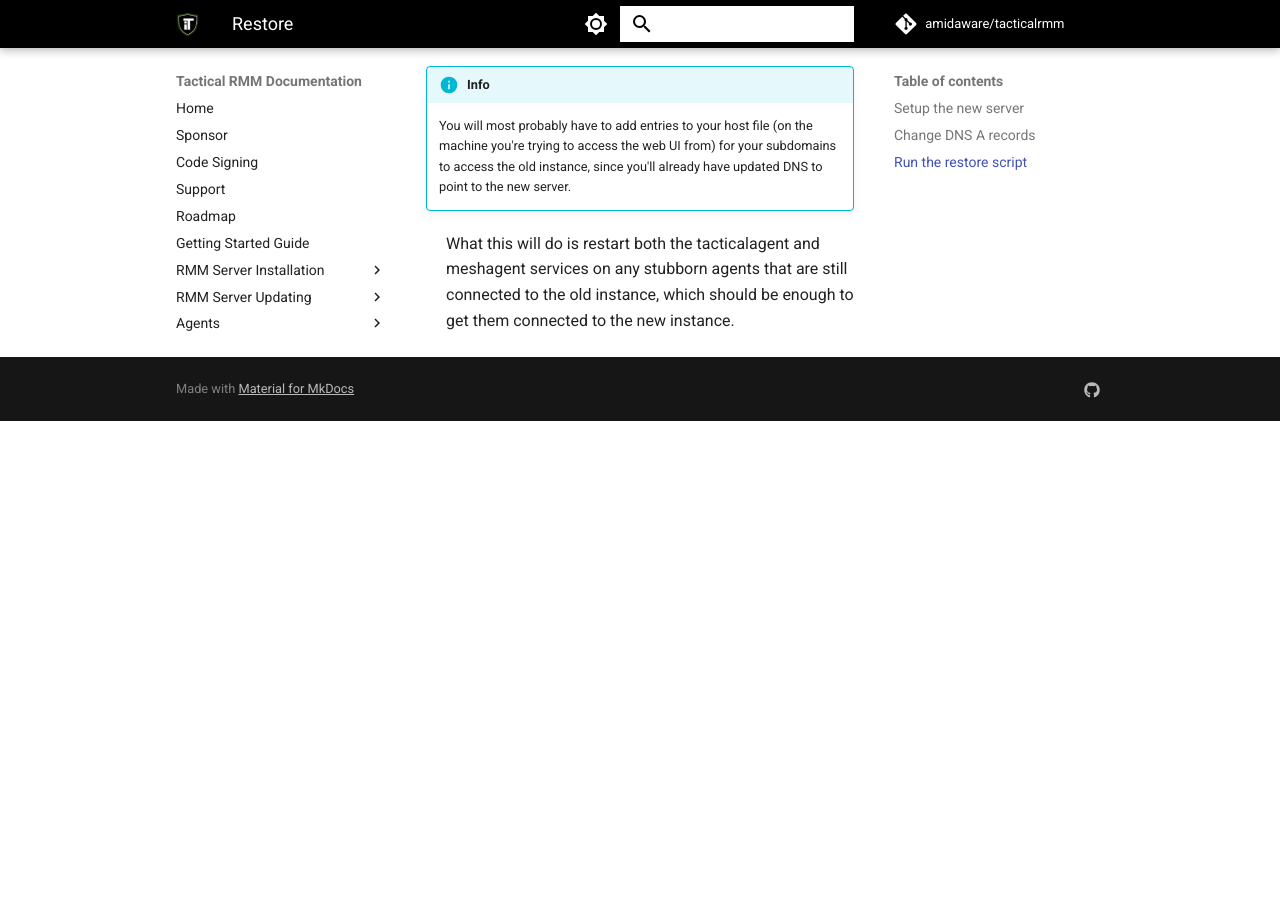
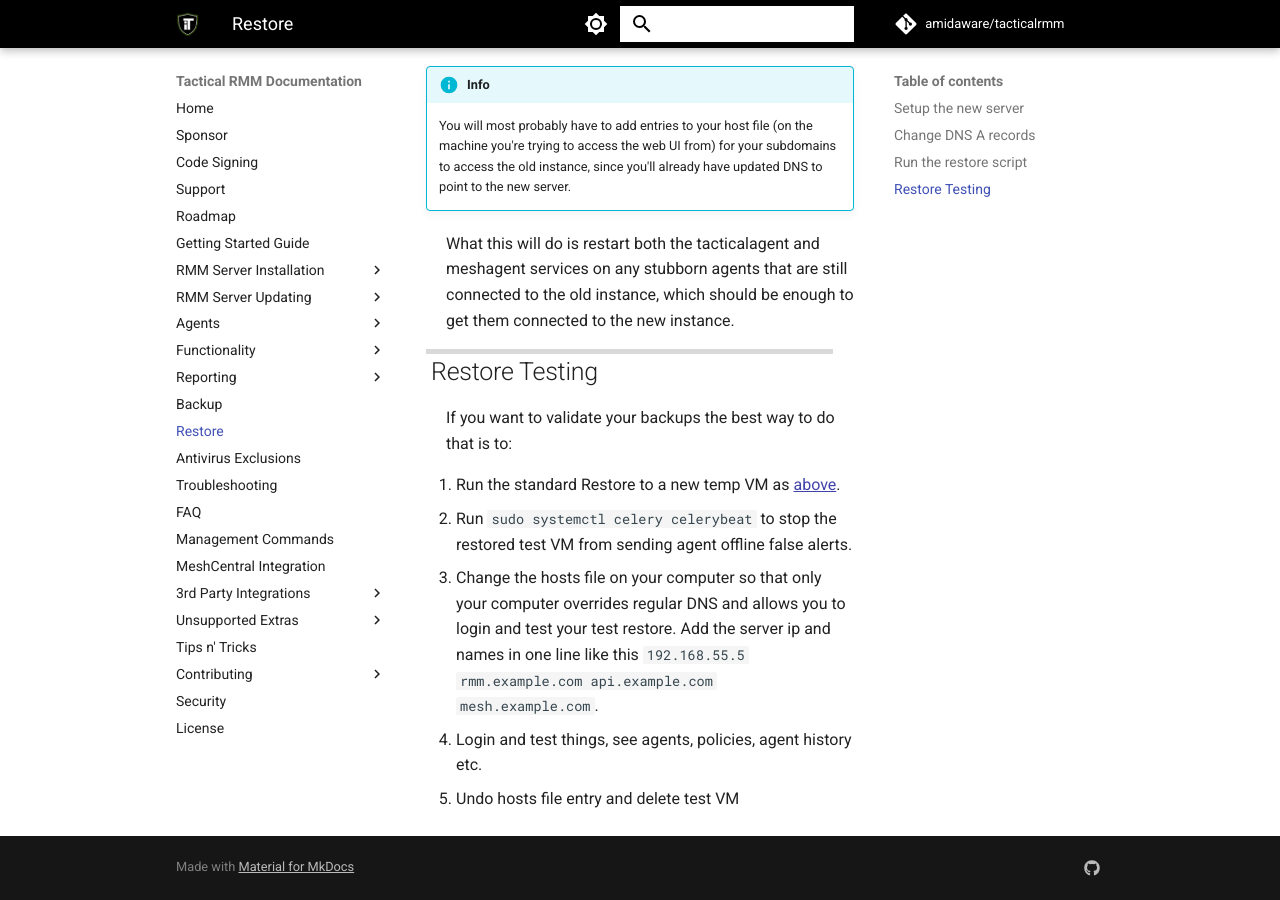
Before and after one commit to amidaware/trmm-docs, an MkDocs documentation site: the page built from docs/restore.md, in a window 1280 px wide and 900 px high, scrolled down 1774 px. Built offline with MkDocs 1.6.1 and Material for MkDocs 9.7.7, drawn with Linux system fonts in a browser that asks for light colours; comment, search, counter and statistics services are not loaded; before the commit the page ends 2195 px from its top, so only the background shows below that.

Commit message:
Add backup and restore testing sections to documentation

```diff
--- a/docs/backup.md
+++ b/docs/backup.md
@@ -63,3 +63,7 @@
 <div class="video-wrapper">
   <iframe width="400" height="225" src="https://www.youtube.com/embed/rC0NgYJUf_8" frameborder="0" allowfullscreen></iframe>
 </div>
+
+## Backup Testing
+
+See [Restore Testing](restore.md#restore-testing)
--- a/docs/restore.md
+++ b/docs/restore.md
@@ -52,3 +52,13 @@
     You will most probably have to add entries to your host file (on the machine you're trying to access the web UI from) for your subdomains to access the old instance, since you'll already have updated DNS to point to the new server.
 
 What this will do is restart both the tacticalagent and meshagent services on any stubborn agents that are still connected to the old instance, which should be enough to get them connected to the new instance.
+
+## Restore Testing
+
+If you want to validate your backups the best way to do that is to:
+
+1. Run the standard Restore to a new temp VM as [above](#setup-the-new-server).
+2. Run `sudo systemctl celery celerybeat` to stop the restored test VM from sending agent offline false alerts.
+3. Change the hosts file on your computer so that only your computer overrides regular DNS and allows you to login and test your test restore. Add the server ip and names in one line like this `192.168.55.5 rmm.example.com api.example.com mesh.example.com`.
+4. Login and test things, see agents, policies, agent history etc.
+5. Undo hosts file entry and delete test VM
```
